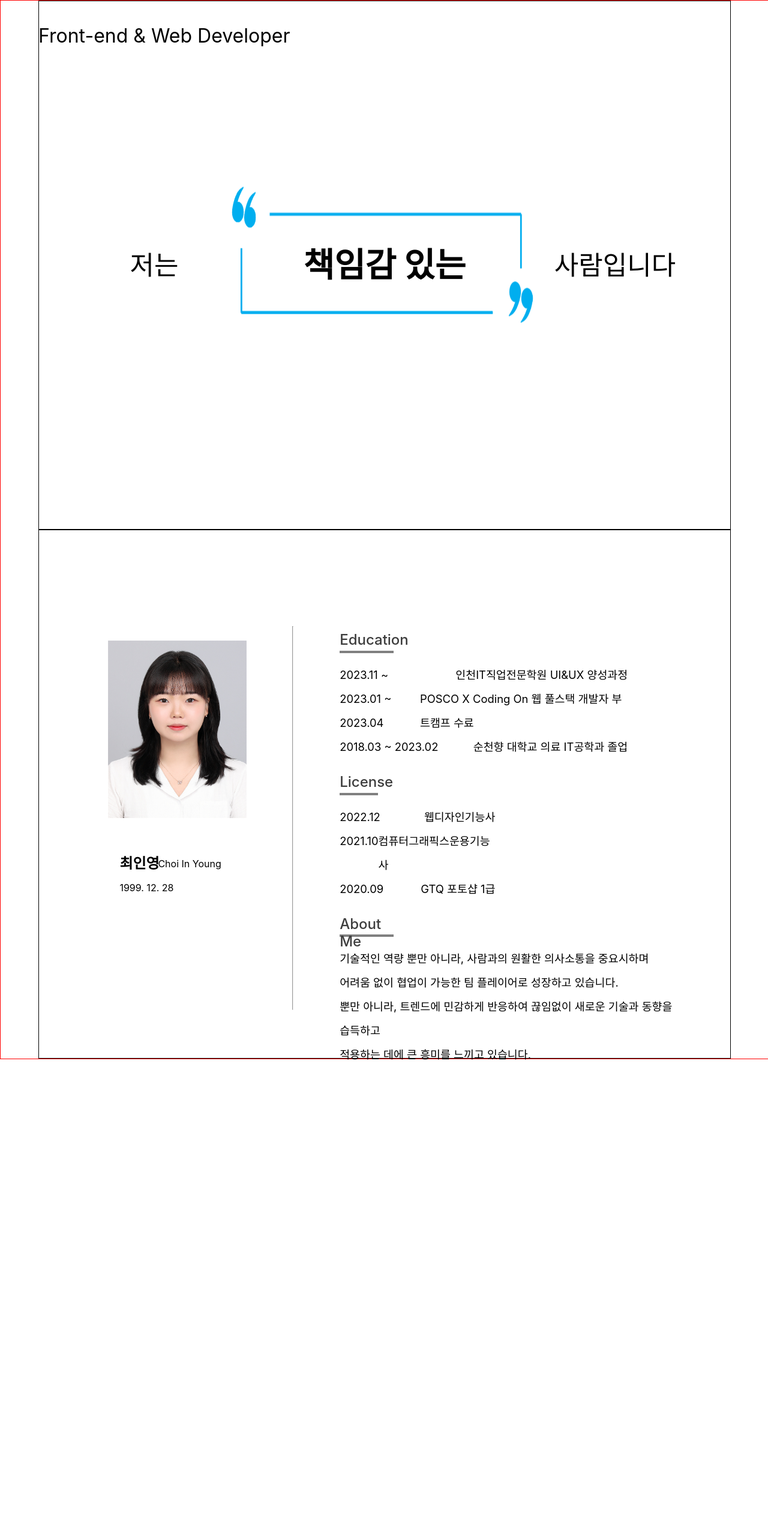
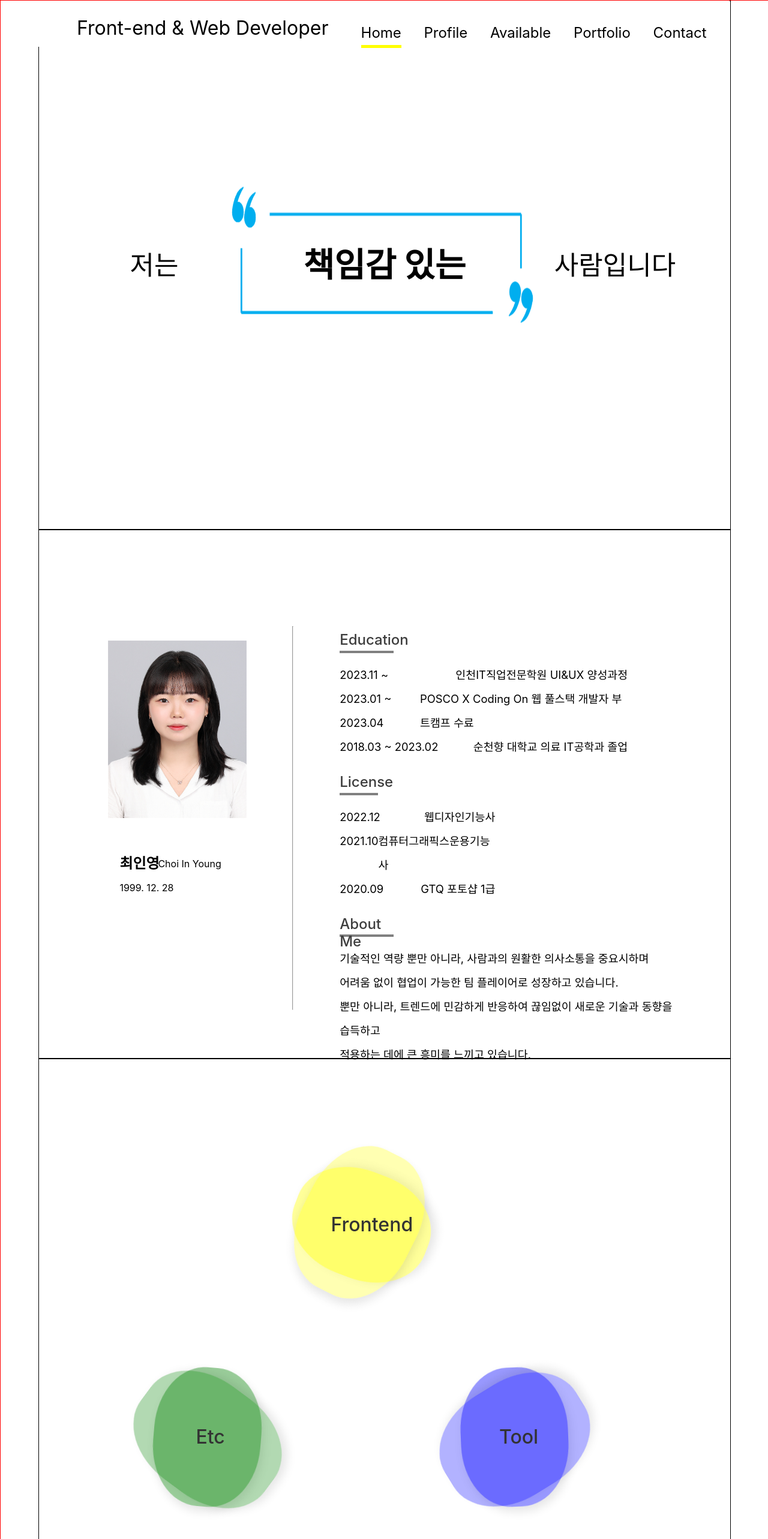
Before and after one commit to choiinyoung/portfolio, a React (Create React App) app: page / in a window 1280 px wide. Shown: the top 2566 px of the page at 60% size. Before the commit the page ends 1778 px from the top, so only its background shows below. Built offline with nearby package versions, Linux system fonts and the light colour scheme.

Commit message:
Available.jsx
Available.jsx

```diff
--- a/package.json
+++ b/package.json
@@ -10,8 +10,8 @@
     "react-dom": "^18.2.0",
     "react-scripts": "5.0.1",
     "resolve-url-loader": "^5.0.0",
+    "sass": "^1.62.1",
     "scss": "^0.2.4",
-    "sass": "^1.62.1",
     "web-vitals": "^2.1.4"
   },
   "scripts": {
--- a/src/App.js
+++ b/src/App.js
@@ -1,14 +1,15 @@
 import "./App.css";
-// import Header from "./component/Header";
+import Available from "./component/Available";
+import Header from "./component/Header";
 import Home from "./component/Home";
 import Profile from "./component/Profile";
 function App() {
   return (
     <div className="App">
-      {/* <Header /> */}
-
+      <Header />
       <Home />
       <Profile />
+      <Available />
     </div>
   );
 }
--- /dev/null
+++ b/src/component/Available.jsx
@@ -0,0 +1,25 @@
+import React from "react";
+import "../style/available.scss";
+// import Front from "./Availavle/Front";
+
+export default function Available() {
+  return (
+    <div className="available">
+      <div className="front">
+        <span>Frontend</span>
+        <div className="wave1 circle1"></div>
+        <div className="wave2 circle2"></div>
+      </div>
+      <div className="etc">
+        <span>Etc</span>
+        <div className="wave1 circle1"></div>
+        <div className="wave2 circle2"></div>
+      </div>
+      <div className="tool">
+        <span>Tool</span>
+        <div className="wave1 circle1"></div>
+        <div className="wave2 circle2"></div>
+      </div>
+    </div>
+  );
+}
--- /dev/null
+++ b/src/component/Availavle/Front.jsx
@@ -0,0 +1,5 @@
+import React from "react";
+
+export default function Front() {
+  return <div></div>;
+}
--- a/src/component/Header.jsx
+++ b/src/component/Header.jsx
@@ -3,7 +3,8 @@ import "../style/header.scss";
 
 export default function Header() {
   return (
-    <div>
+    <div className="header">
+      <p className="title">Front-end & Web Developer</p>
       <ul>
         <li>Home</li>
         <li>Profile</li>
--- a/src/component/Home.jsx
+++ b/src/component/Home.jsx
@@ -31,7 +31,6 @@ export default function Home() {
 
   return (
     <div className="person">
-      <p className="title">Front-end & Web Developer</p>
       <img src={boxImage} alt="Box" />
       <div className="txt">
         <p>저는</p>
--- a/src/style/Home.scss
+++ b/src/style/Home.scss
@@ -4,13 +4,6 @@
   border: 1px solid;
   margin: 0 auto;
   height: 110vh;
-  .title {
-    position: absolute;
-    // font-weight: bold;
-    font-size: 4vh;
-    top: 5vh;
-    left: 5vw;
-  }
 
   img {
     position: absolute;
--- /dev/null
+++ b/src/style/available.scss
@@ -0,0 +1,120 @@
+@import "_reset.scss";
+
+.available {
+  width: 90%;
+  height: 110vh;
+  border: 1px solid;
+  margin: 0 auto;
+  .circle1 {
+    width: 14vw;
+    height: 29vh;
+    position: absolute;
+    border-radius: 45%;
+
+    animation: move1 5000ms infinite linear alternate;
+    box-shadow: 4px 8px 16px 0 rgba(0, 0, 0, 0.1);
+  }
+  .circle2 {
+    width: 15vw;
+    height: 32vh;
+    position: absolute;
+    border-radius: 43%;
+    animation: move2 7000ms infinite linear alternate;
+    box-shadow: 4px 8px 16px 0 rgba(0, 0, 0, 0.1);
+  }
+  span {
+    position: absolute;
+    z-index: 10;
+    color: #333333;
+    font-size: 4vh;
+    font-weight: 500;
+  }
+  .front {
+    transform: translate3d(0, 0, 0);
+    .wave1 {
+      background: rgba(255, 255, 0, 0.4);
+      left: 35vw;
+      top: 20vh;
+    }
+    .wave2 {
+      background: rgba(255, 255, 0, 0.3);
+      top: 18vh;
+      left: 34.2vw;
+    }
+    span {
+      top: 32vh;
+      left: 38vw;
+    }
+  }
+  .etc {
+    .wave1 {
+      background: rgba(0, 128, 0, 0.4);
+
+      top: 285vh;
+      left: 20vw;
+
+      position: absolute;
+      animation: move1 3000ms infinite linear alternate;
+    }
+    .wave2 {
+      background: rgba(0, 128, 0, 0.3);
+      position: absolute;
+      top: 284vh;
+      left: 19.5vw;
+      animation: move1 7000ms infinite linear alternate;
+    }
+    span {
+      top: 297vh;
+      left: 25.5vw;
+    }
+  }
+  .tool {
+    .wave1 {
+      background-color: rgba(0, 0, 255, 0.4);
+      position: absolute;
+      top: 285vh;
+      left: 60vw;
+      animation: move1 6000ms infinite linear alternate;
+    }
+
+    .wave2 {
+      background-color: rgba(0, 0, 255, 0.3);
+      position: absolute;
+      top: 284vh;
+      left: 59.5vw;
+      animation: move1 9000ms infinite linear alternate;
+    }
+    span {
+      top: 297vh;
+      left: 65vw;
+    }
+  }
+  @keyframes move1 {
+    0% {
+      transform: rotate(0deg);
+    }
+    25% {
+      transform: rotate(90deg);
+    }
+    50% {
+      transform: rotate(180deg);
+    }
+    to {
+      transform: rotate(360deg);
+    }
+  }
+  @keyframes move2 {
+    0% {
+      transform: rotate(360deg);
+    }
+    25% {
+      transform: rotate(180deg);
+    }
+    50% {
+      transform: rotate(90deg);
+    }
+    to {
+      transform: rotate(0deg);
+    }
+  }
+}
--- a/src/style/header.scss
+++ b/src/style/header.scss
@@ -1,13 +1,39 @@
 @import url("../style/_reset.scss");
+.header {
+  width: 90%;
+  height: 6vw;
+  // border: 1px solid green;
+  position: fixed;
+  z-index: 100;
+  margin: 0 auto;
+  left: 5vw;
+  line-height: 1vw;
+  background-color: #fff;
   ul {
     position: relative;
     display: flex;
     width: 50%;
-  border: 1px solid;
+    // border: 1px solid;
     justify-content: space-between;
     top: 6vh;
-  right: -47vw;
-  // right: 50vw;
+    right: -42vw;
+    font-size: 3vh;
     li {
+      cursor: pointer;
+      // border: 1px solid red
+      height: 3.3vh;
+
+      &:first-of-type {
+        // 부모의 첫 번째 자식에 대한 스타일
+        border-bottom: 5px solid yellow;
       }
     }
+  }
+  .title {
+    position: absolute;
+    // font-weight: bold;
+    font-size: 4vh;
+    top: 5vh;
+    left: 5vw;
+  }
+}
```
Also changed, not shown: src/component/Portfolio2.jsx (added), src/component/Protfolio1.jsx (added), 1 other file (tests, documents, lock files or other folders). Lines whose indentation alone changed are shown as unchanged.
